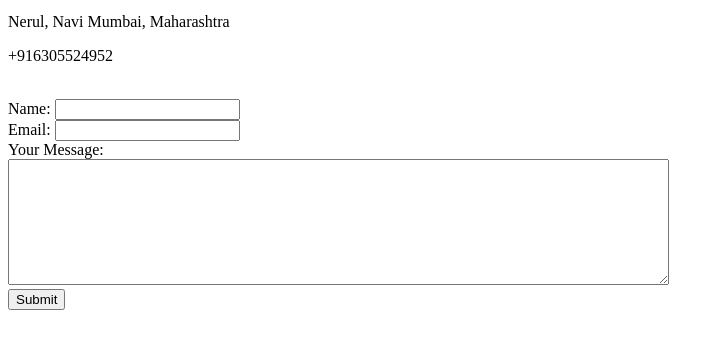
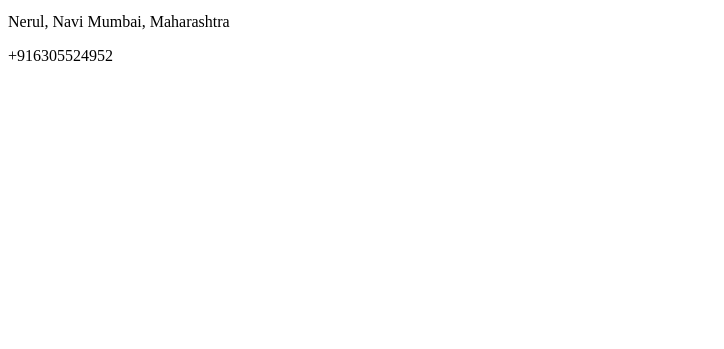
Before and after one commit to socialashish1992/cv, a plain HTML site: page contact-me.html in a window 1280 px wide. Shown: the part 101-450 px from the top of the page, without its empty margins (0-724 px from the left). Drawn offline with Linux system fonts and the light colour scheme.

Commit message:
Add files via upload

```diff
--- a/contact-me.html
+++ b/contact-me.html
@@ -11,20 +11,6 @@
   <p>My Fictional address</p>
   <p>Nerul, Navi Mumbai, Maharashtra</p>
   <p>+916305524952</p>
-  <br>
-  <form action="mailto:ashish.gupta@gmail.com" method="post" enctype="text/plain">
-    <label>Name:</label>
-    <input type="text" name="Your Name: " />
-    <br>
-    <label>Email:</label>
-    <input type="email" name="Your Email: " />
-    <br>
-    <label>Your Message:</label>
-    <br>
-    <textarea name="Your Message" rows="8" cols="80"></textarea>
-    <br>
-    <input type="submit"/>
-  </form>
 </body>
 
 </html>
```
